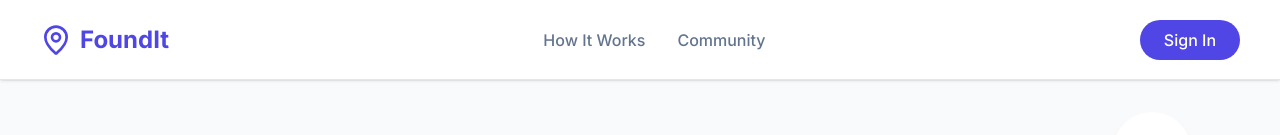
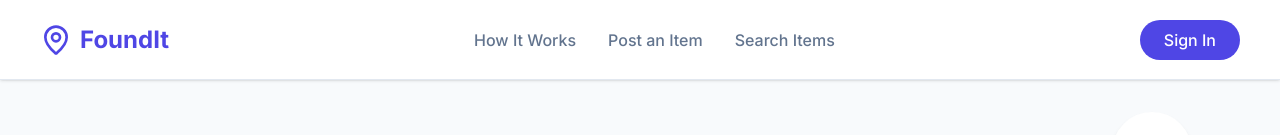
Before and after one commit to dulanprabashwara/foundit, a Next.js app in the folder frontend/: page / in a window 1280 px wide. Shown: the top 135 px of the page. Built offline with nearby package versions, Linux system fonts and the light colour scheme; no server answers.

Commit message:
Update landing page header links

```diff
--- a/frontend/src/app/page.tsx
+++ b/frontend/src/app/page.tsx
@@ -81,7 +81,8 @@ export default function LandingPage() {
           {/* Desktop Links */}
           <div className="hidden md:flex items-center gap-8">
             <a className="text-slate-500 font-medium hover:text-primary-600 transition-colors" href="#how-it-works">How It Works</a>
-            <a className="text-slate-500 font-medium hover:text-primary-600 transition-colors" href="#community">Community</a>
+            <button onClick={() => openAuth(true)} className="text-slate-500 font-medium hover:text-primary-600 transition-colors">Post an Item</button>
+            <button onClick={() => openAuth(true)} className="text-slate-500 font-medium hover:text-primary-600 transition-colors">Search Items</button>
           </div>
           {/* Actions */}
           <div className="flex items-center gap-4">
```
